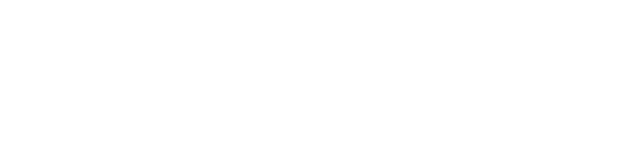
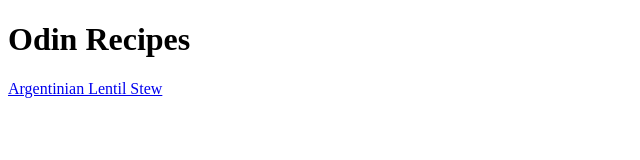
Before and after one commit to Kevin-Arg/odin-recipes, a plain HTML site: page index.html in a window 1280 px wide. Shown: the whole page, without its empty margins (0-640 px from the left). Drawn offline with Linux system fonts and the light colour scheme.

Commit message:
added basic info to index

```diff
--- a/index.html
+++ b/index.html
@@ -7,6 +7,8 @@
     <title>Document</title>
 </head>
 <body>
+    <h1>Odin Recipes</h1>
 
+    <a href="/recipes/lentilstew.html">Argentinian Lentil Stew</a>
 </body>
 </html>
```
